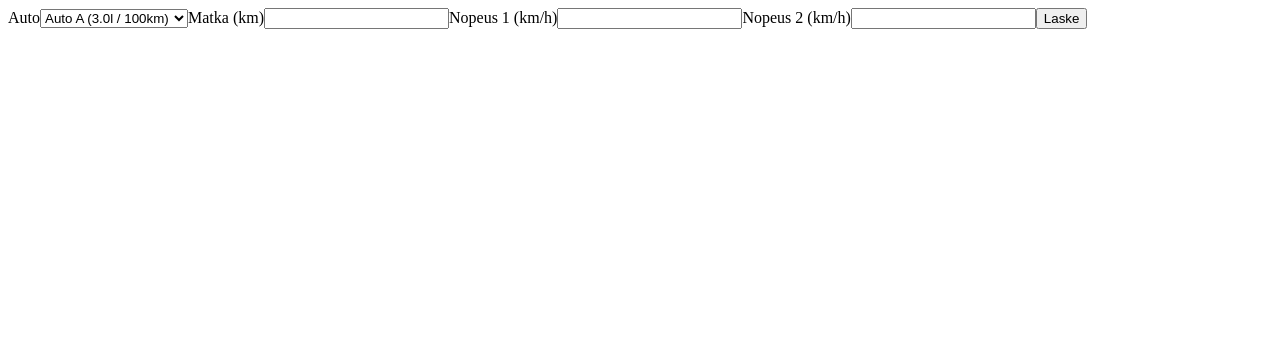
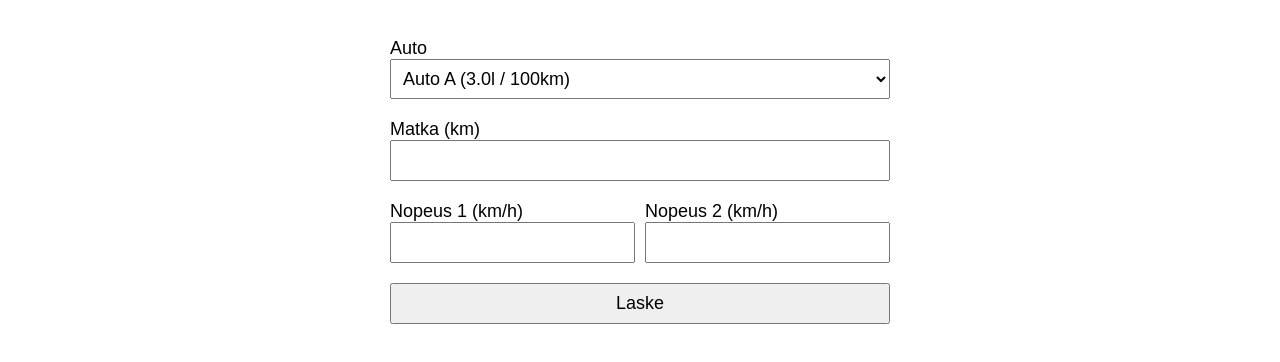
Before and after one commit to JoakimRiikonen/autoilumittari, a React (Create React App) app: page / in a window 1280 px wide. Shown: the top 362 px of the page. Built offline with nearby package versions, Linux system fonts and the light colour scheme.

Commit message:
simple form styling

```diff
--- /dev/null
+++ b/src/App.css
@@ -0,0 +1,4 @@
+.App {
+  font-size: 18px;
+  font-family: Arial, Helvetica, sans-serif;
+}
--- a/src/App.tsx
+++ b/src/App.tsx
@@ -1,4 +1,5 @@
 import React, { useState } from 'react';
+import './App.css'
 import { TravelComparisonForm, TravelComparisonFormData } from './containers/TravelComparisonForm'
 import { TravelResults, TravelResult } from './interfaces/TravelResults';
 
--- /dev/null
+++ b/src/containers/TravelComparisonForm.css
@@ -0,0 +1,36 @@
+form {
+  margin: 0 auto;
+  width: 500px;
+  display: flex;
+  flex-wrap: wrap;
+  justify-content: space-between;
+}
+
+label {
+  display: block;
+}
+
+div {
+  padding: 10px 0;
+}
+
+input {
+  box-sizing: border-box;
+  width: 100%;
+  padding: 8px;
+  font-size: 18px;
+}
+
+select {
+  width: 100%;
+  font-size: 18px;
+  padding: 8px;
+}
+
+.full {
+  width: 100%;
+}
+
+.half {
+  width: 49%;
+}
--- a/src/containers/TravelComparisonForm.tsx
+++ b/src/containers/TravelComparisonForm.tsx
@@ -1,4 +1,5 @@
 import { useForm } from 'react-hook-form'
+import './TravelComparisonForm.css'
 
 interface TravelComparisonFormProps {
   onSubmit: (data: TravelComparisonFormData) => void;
@@ -16,22 +17,31 @@ export const TravelComparisonForm = ({ onSubmit }: TravelComparisonFormProps) =>
 
   return(
     <form onSubmit={handleSubmit(onSubmit)}>
+      <div className='full'>
         <label htmlFor='car'>Auto</label>
         <select id='car' {...register('car')}>
           <option value='carA'>Auto A (3.0l / 100km)</option>
           <option value='carB'>Auto B (3.5l / 100km)</option>
           <option value='carC'>Auto C (4.0l / 100km)</option>
         </select>
+      </div>
 
+      <div className='full'>
         <label htmlFor='distance'>Matka (km)</label>
         <input id='distance' {...register('distance')} />
+      </div>
 
+        <div className='half'>
           <label htmlFor='speed1'>Nopeus 1 (km/h)</label>
           <input id='speed1' {...register('speed1')} />
+        </div>
+        <div className='half'>
           <label htmlFor='speed2'>Nopeus 2 (km/h)</label>
           <input id='speed2' {...register('speed2')} />
-
+        </div>
+      <div className='full'>
         <input type='submit' value='Laske'/>
+      </div>
     </form>
   )
 
```
Lines whose indentation alone changed are shown as unchanged.
